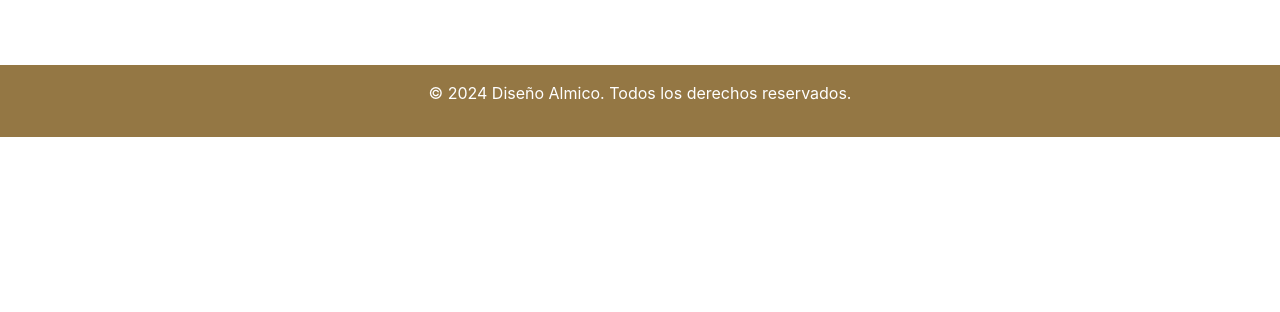
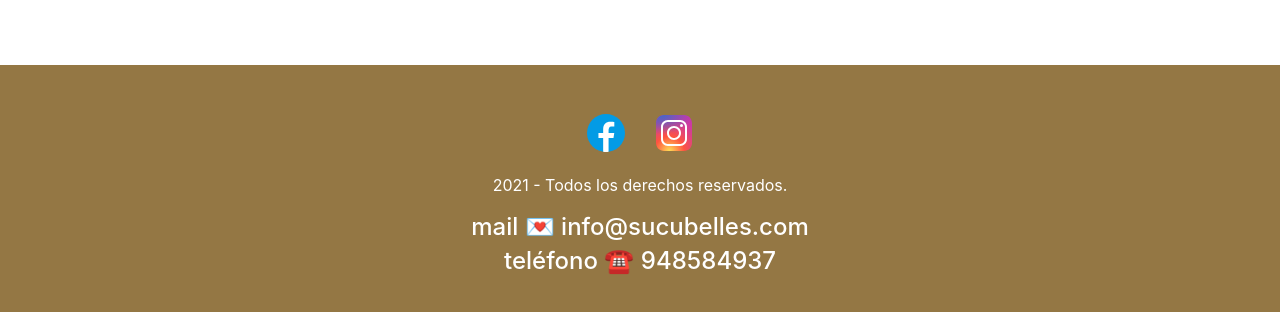
Before and after one commit to JUAN-PANERO/DISE-O-ALMICO, a plain HTML site: page pages/tienda.html in a window 1280 px wide. Shown: the part 3336-3648 px from the top of the page. Before the commit the page ends 3473 px from the top, so only its background shows below. Drawn offline with nearby package versions, Linux system fonts and the light colour scheme.

Commit message:
Correcion footer tienda

```diff
--- a/pages/tienda.html
+++ b/pages/tienda.html
@@ -174,9 +174,25 @@
         </main>
     </div>
 
-    <!-- FOOTER -->
-    <footer class="bg-custom text-white text-center py-3">
-        <p>&copy; 2024 Diseño Almico. Todos los derechos reservados.</p>
+     <!-- FOOTER -->
+     <footer class="bg-custom text-white py-4">
+        <div class="container text-center">
+            <div class="row">
+                <div class="col-md-12">
+                    <a href="https://www.facebook.com/Arte-Impreso-101526491482665" target="_blank">
+                        <img src="../img/Icon/bxl-facebook.svg" alt="Logo de Facebook" class="mx-2">
+                    </a>
+                    <a href="https://www.instagram.com/artee.impreso/?hl=es-la" target="_blank">
+                        <img src="../img/Icon/bxl-instagram.svg" alt="Logo de Instagram" class="mx-2">
+                    </a>
+                </div>
+                <div class="col-md-12 mt-3">
+                    <p>2021 - Todos los derechos reservados.</p>
+                    <h4>mail 💌 info@sucubelles.com</h4>
+                    <h4>teléfono ☎ 948584937</h4>
+                </div>
+            </div>
+        </div>
     </footer>
 
     <!-- Bootstrap JS -->
```
Also changed, not shown: pages/blog.html (+1 -1 lines).
